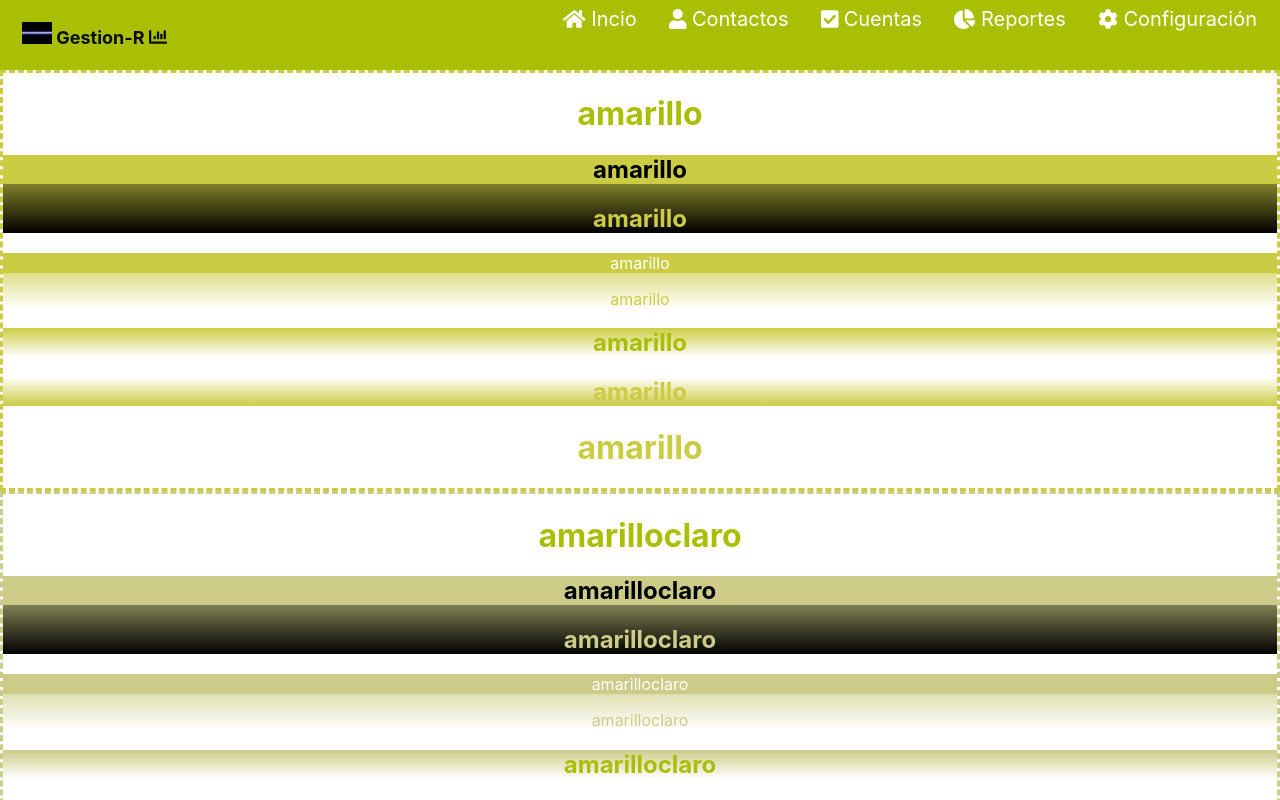
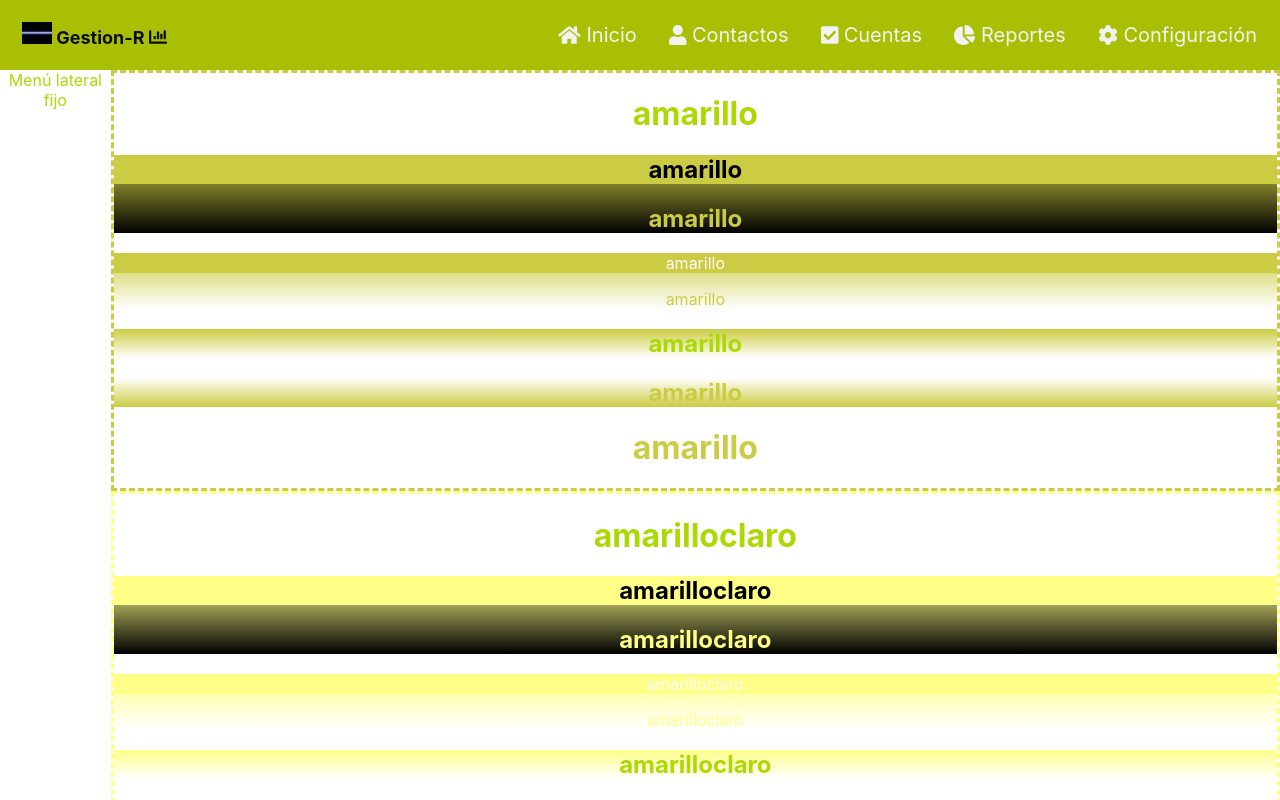
Before and after one commit to gestionar/demogestionar, a React (Create React App) app: page /configuracion in a window 1280 px wide. Shown: the top 800 px of the page. Built offline with nearby package versions, Linux system fonts and the light colour scheme.

Commit message:
cambio dinamico de colores en el menu

```diff
--- a/src/App.css
+++ b/src/App.css
@@ -6,7 +6,7 @@
 .App-header {
   padding: 2px;
   font-size: 18px;
-  background-image: linear-gradient(var(--verde3), var(--verde3))
+  text-align: center;
 }
 .App-logo {
   display: flex;
@@ -22,30 +22,25 @@
   text-decoration: none;
 }
 .App-logo a:hover {
-  background-color: var(--rosapiel);
+  background-color: var(--cian);
 }
 .App-menu {
   float: right;
   margin: 5px;
+}
 
-}
 .btn-menu {
-  background-color: var(--verde3);
-  color: rgb(255, 255, 255);
+  display: inline-block;
   text-align: center;
   padding: 12px;
   text-decoration: none;
   font-size: 20px;
   margin: 4px;
 }
-.btn-menu:hover {
-  background-color: rgb(169, 191, 4, 1);
-  color: rgb(0, 0, 0);
-}
+
 
 .App-cuerpo {
   text-align: center;
-  color:var(--verde3);
 }
 
 /* Responsive layout */
--- a/src/App.js
+++ b/src/App.js
@@ -9,56 +9,44 @@ import ConfigPag from './paginas/ConfigPag';
 import { FontAwesomeIcon } from '@fortawesome/react-fontawesome';
 import { faChartBar, faCheckSquare, faUser, faCog, faHome, faChartPie } from '@fortawesome/free-solid-svg-icons'
 
+const estilos = { //fondo1Menu, fondo2Menu, fondoBoton, textoBoton, fondoCuerpo, textoCuerpo
+  clarito: ["cian", "lila", "verdeagua", "grisoscuro", "grisclaro", "bordo"],
+  oliva: ["verde3", "verde3", "verde3", "blanco1", "blancoo1", "verde1"],
+  defecto: ["lila", "violeta", "rosa", "grisoscuro"]
+};
+
+const menuPpal = [
+  {btn: "Inicio", ruta: "/inicio", icono: faHome},
+  {btn: "Contactos", ruta: "/contactos", icono: faUser},
+  {btn: "Cuentas", ruta: "/cuentas", icono: faCheckSquare},
+  {btn: "Reportes", ruta: "/reportes", icono: faChartPie},
+  {btn: "Configuración", ruta: "configuracion", icono: faCog}];
+
 class App extends Component {
   constructor () {
     super ();
     this.state = {
-      menuApp: ["Inicio", "contactos", "cuentas", "reportes", "configuración"],
+      menuApp: menuPpal,
       articulos:["Introducción", "Objetivos", "Plan de negocio"],
-      testear:
-      {
-        Incio: ["Introducción", "Objetivos", "Plan de negocio"],
-        Contactos: ["Buscar", "Nuevo", "Filtrar"]
-      },
       menuInicio: ["Introducción", "Objetivos", "Plan"],
       menuContactos: ["Buscar", "Agregar"],
-      colores:
-      [
-        "amarillo",
-        "amarilloclaro",
-        "azul",
-        "bordo",
-        "celeste",
-        "celesteclaro",
-        "cian",
-        "grisclaro",
-        "gris",
-        "grisoscuro",
-        "lila",
-        "lilaoscuro",
-        "magenta",
-        "mostaza",
-        "naranja",
-        "rojo",
-        "rosa",
-        "rosaclaro",
-        "rosaoscuro",
-        "uva",
-        "verde",
-        "verdefluor",
-        "verdeagua",
-        "verdeazul",
-        "verdeclaro",
-        "verdeoscuro",
-        "violeta",
-        "test"
+      estilo: estilos.oliva,
+      colores: [
+        "amarillo", "amarilloclaro", "azul", "bordo", "celeste",
+        "celesteclaro", "cian", "grisclaro", "gris", "grisoscuro",
+        "lila", "lilaoscuro", "magenta", "mostaza", "naranja",
+        "rojo", "rosa", "rosaclaro", "rosaoscuro", "uva",
+        "verde", "verdefluor", "verdeagua", "verdeazul", "verdeclaro",
+        "verdeoscuro", "violeta", "test"
       ]
     }
   }
   render () {
     return (
       <div className="App">
-        <header className="App-header">
+        <header
+          className="App-header"
+          style={{backgroundImage: `linear-gradient(var(--${this.state.estilo[0]}), var(--${this.state.estilo[1]}))`}}>
           <div className="App-logo">
             <a href="http://gestionar.github.io/demogestionar">
               <img src={logo} alt="logo" style={{width: 30}}></img>
@@ -66,30 +54,24 @@ class App extends Component {
               <FontAwesomeIcon icon={faChartBar} />
             </a>
           </div>
+
           <div className="App-menu">
-
-            <Link className="btn-menu" to='/inicio'>
-              <FontAwesomeIcon icon={faHome} />&nbsp;Incio
-            </Link>
-            <Link className="btn-menu" to='/contactos'>
-              <FontAwesomeIcon icon={faUser} />&nbsp;Contactos
-            </Link>
-            <Link className="btn-menu" to='/cuentas'>
-              <FontAwesomeIcon icon={faCheckSquare} />&nbsp;Cuentas
-            </Link>
-            <Link className="btn-menu" to='/reportes'>
-              <FontAwesomeIcon icon={faChartPie} />&nbsp;Reportes
-            </Link>
-            <Link className="btn-menu" to='/configuracion'>
-              <FontAwesomeIcon icon={faCog} />&nbsp;Configuración
-            </Link>
+            {this.state.menuApp.map(obj=> (
+              <Link
+                to={obj.ruta}
+                className="btn-menu"
+                style={{backgroundColor: `var(--${this.state.estilo[2]})`,
+                color: `var(--${this.state.estilo[3]})`}}
+              ><FontAwesomeIcon icon={obj.icono} />&nbsp;{obj.btn}</Link>)
+            )}
           </div>
         </header>
-        <div className="App-cuerpo">
+
+        <div className="App-cuerpo" style={{backgroundColor: `var(--${this.state.estilo[4]})`, color:`var(--${this.state.estilo[5]})`}}>
           <Switch>
             <Route exact path='/inicio' render={() => <InicioPag menuInicio={this.state.menuInicio} articulos={this.state.articulos}/>} />
             <Route exact path='/contactos' render={() => <ContactosPag/>} />
-            <Route exact path='/configuracion' render={() => <ConfigPag colores={this.state.colores}/>} />
+            <Route exact path='/configuracion' render={() => <ConfigPag colores={this.state.colores} estilo={this.state.estilo}/>} />
           </Switch>
         </div>
       </div>
--- /dev/null
+++ b/src/componentes/BarraLateral.jsx
@@ -0,0 +1,9 @@
+import React from 'react';
+
+
+const BarraLateral = (props) => (
+  <div> Menú lateral fijo
+  </div>
+);
+
+export default BarraLateral;
--- a/src/index.css
+++ b/src/index.css
@@ -11,14 +11,15 @@ code {
   font-family: source-code-pro, Menlo, Monaco, Consolas, 'Courier New',
     monospace;
 }
-
+/*08f
+  48c*/
 :root {
   --amarillo: #cc4;
-  --amarilloclaro: #cc8;
+  --amarilloclaro: #ff8;
   --azul: #44c;
   --bordo: #844;
-  --celeste: #48c;
-  --celesteclaro: #8cc;
+  --celeste: #08f;
+  --celesteclaro: #8ff;
   --cian: #4cc;
   --grisclaro: #ccc;
   --gris: #888;
@@ -26,19 +27,19 @@ code {
   --lila: #88c;
   --lilaoscuro: #448;
   --magenta: #c4c;
-  --mostaza: #884;
-  --naranja: #c84;
+  --mostaza: #880;
+  --naranja: #f80;
   --rojo: #c44;
   --rosa: #c8c;
-  --rosaclaro: #c88;
+  --rosaclaro: #f88;
   --rosaoscuro: #c48;
   --uva: #848;
   --verde: #4c4;
-  --verdefluor: #8c4;
+  --verdefluor: #8f0;
   --verdeagua: #4c8;
-  --verdeazul: #488;
-  --verdeclaro: #8c8;
-  --verdeoscuro: #484;
+  --verdeazul: #088;
+  --verdeclaro: #8f8;
+  --verdeoscuro: #080;
   --violeta: #84c;
   --verde1: #ABD904;
   --verde2: #6E8C03;
@@ -47,4 +48,5 @@ code {
   --negro1:#0D0D0D;
   --amarillo1:#FFFC99;
   --test: rgba(222, 88, 44, 0.6);
+  --test2: rgba(171, 196, 4, 0.9);
 }
--- /dev/null
+++ b/src/paginas/ConfigPag.css
@@ -0,0 +1,4 @@
+.CnfPag-Cuerpo {
+    display: flex;
+    flex-direction: row;
+}
--- a/src/paginas/ConfigPag.jsx
+++ b/src/paginas/ConfigPag.jsx
@@ -1,8 +1,14 @@
 import React from 'react';
+import './ConfigPag.css'
+import BarraLateral from '../componentes/BarraLateral';
 
 const ConfigPag = (props) => {
   return (
-    <>
+    <div className="CnfPag-Cuerpo">
+
+      <BarraLateral />
+
+      <div style={{width: "100%"}}>
         {props.colores.map(col => (
           <div style={{border: `dashed var(--${col})`}}><h1>{col}</h1>
             <div style={{backgroundImage: `linear-gradient(var(--${col}), #000`}}>
@@ -23,7 +29,9 @@ const ConfigPag = (props) => {
             <h1 style={{color: `var(--${col})`}}>{col}</h1>
           </div>
         ))}
-    </>
+      </div>
+
+    </div>
   )
 };
 
```
Lines whose indentation alone changed are shown as unchanged.
